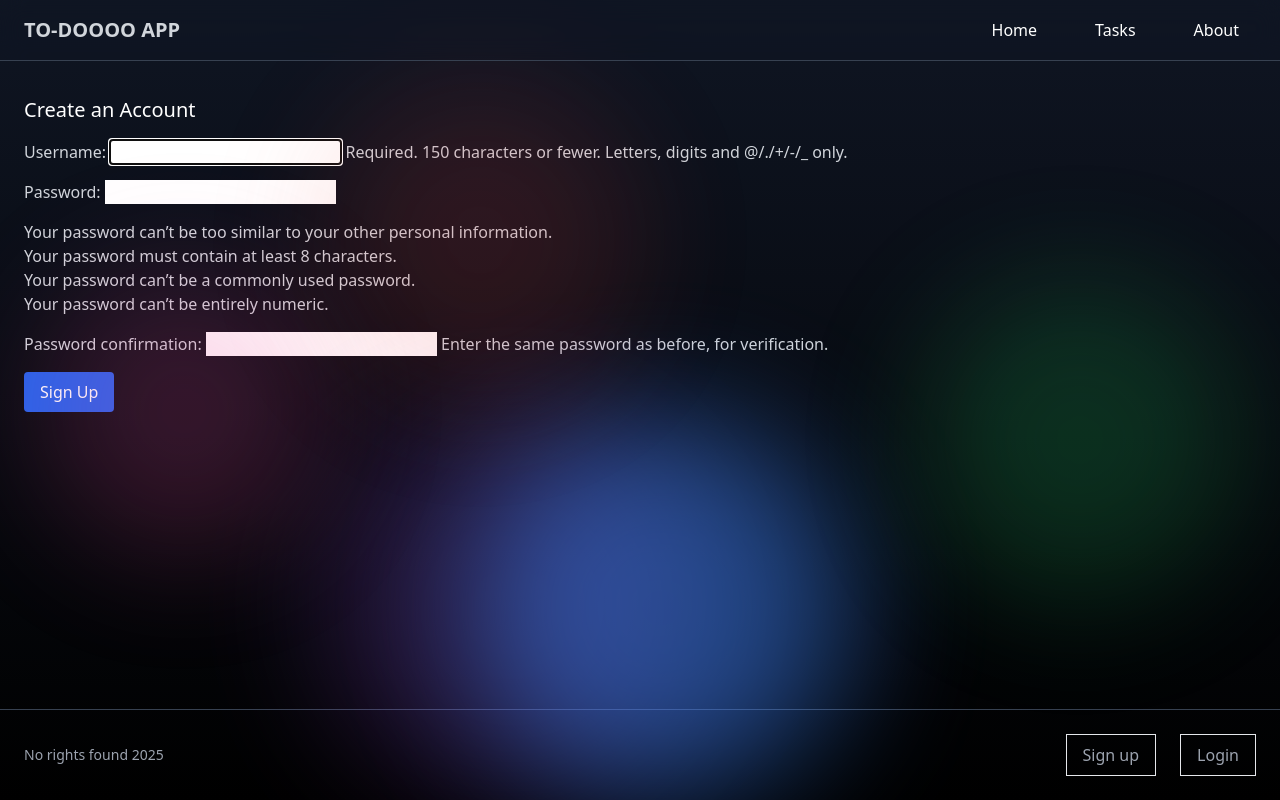
After one commit to A-Khandan/Django, a Django app: page /signup/ in a window 1280 px wide. The commit adds this page. Run offline with Django 5.2, Linux system fonts and the light colour scheme; some libraries are stand-ins or nearby versions.

Commit message:
Added signup.html and signup_view
Co-authored-by: George Graham <GeorgeGraham287@users.noreply.github.com>

```diff
--- a/myApp/templates/base.html
+++ b/myApp/templates/base.html
@@ -21,6 +21,7 @@
         <a href="/" class="text-xl font-semibold text-gray-300">TO-DOOOO APP</a>
         <ul class="flex space-x-6">
             <li><a href="/" class="px-4 py-2 border border-transparent hover:border-gray-700 hover:bg-gray-800">Home</a></li>
+            <li><a href="/tasks" class="px-4 py-2 border border-transparent hover:border-gray-700 hover:bg-gray-800">Tasks</a></li>
             <li><a href="/" class="px-4 py-2 border border-transparent hover:border-gray-700 hover:bg-gray-800">About</a></li>
         </ul>
     </nav>
@@ -34,7 +35,17 @@
     <!-- Main Footer-->
     <footer class="border-t border-gray-700 py-6 px-6 text-gray-400">
         <div class="flex justify-between items-center flex-wrap">
-            <p>No rights found 2025</p>
+            <div class="text-sm">
+                <p>No rights found 2025</p>
+            </div>
+            <div class="flex space-x-6">
+                <a href="{% url 'signup' %}" class="px-4 py-2 border hover:bg-gray-800">Sign up</a>
+                {% if user.is_authenticated %}
+                <a href="{% url 'logout' %}" class="px-4 py-2 border hover:bg-gray-800">Logout</a>
+                {% else %}
+                    <a href="{% url 'login' %}" class="px-4 py-2 border hover:bg-gray-800">Login</a>
+                {% endif %}
+            </div>
         </div>
     </footer>
 </body>
--- /dev/null
+++ b/myApp/templates/signup.html
@@ -0,0 +1,10 @@
+{% extends "base.html" %}
+{% block title%}Sign up{% endblock %}
+{% block content%}
+<h2 class="text-white text-xl mb-4">Create an Account</h2>
+<form method="post" class="space-y-4">
+    {% csrf_token %}
+    {{ form.as_p }}
+    <button type="submit" class="px-4 py-2 bg-blue-600 text-white rounded hover:bg-blue-700">Sign Up</button>
+</form>
+{% endblock %}
--- a/myApp/urls.py
+++ b/myApp/urls.py
@@ -1,6 +1,6 @@
 from django.contrib import admin
 from django.urls import path
-from .views import homeView, task_list, task_create, task_edit
+from .views import homeView, task_list, task_create, task_edit, signup_view
 from django.contrib.auth import views as auth_views
 
 
@@ -9,6 +9,7 @@ urlpatterns = [
     path('tasks/', task_list, name='task_list'),
     path('tasks/new/', task_create, name='task_create'),
     path('tasks/<int:task_id>/edit/', task_edit, name='task_edit'),
+    path('signup/', signup_view, name='signup'),
     path('login/', auth_views.LoginView.as_view(template_name='login.html'), name='login'),
     path('logout/', auth_views.LogoutView.as_view(next_page='login'), name='logout')
 ]
--- a/myApp/views.py
+++ b/myApp/views.py
@@ -11,10 +11,23 @@ from django.http import HttpResponse
 from django.contrib.auth.decorators import login_required
 from .models import Task
 from .forms import TaskForm
+from django.contrib.auth.forms import UserCreationForm
+from django.contrib.auth import login
 
 class homeView(View):
     def get(self, request): # 'request' is an instance of HttpRequest class, it represents everything the brower sent to the server
         return render(request, 'home.html')
+
+def signup_view(request):
+    if request.method == 'POST':
+        form = UserCreationForm(request.POST)
+        if form.is_valid():
+            user = form.save()
+            login(request, user)
+            return redirect('task_list')
+    else:
+        form = UserCreationForm()
+    return render(request, 'signup.html', {'form': form})
 
 @login_required
 def task_list(request):
--- a/myProject/settings.py
+++ b/myProject/settings.py
@@ -102,7 +102,7 @@ AUTH_PASSWORD_VALIDATORS = [
 
 LOGIN_URL = '/login/'
 
-LOGIN_REDIRECT_URL = '/tasks/'  # After successful login
+LOGIN_REDIRECT_URL = '/tasks/'
 
 
 # Internationalization
```
